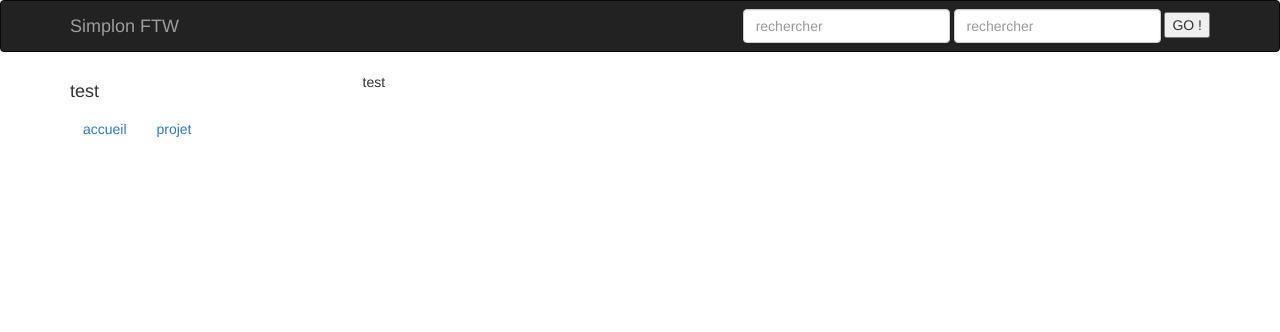
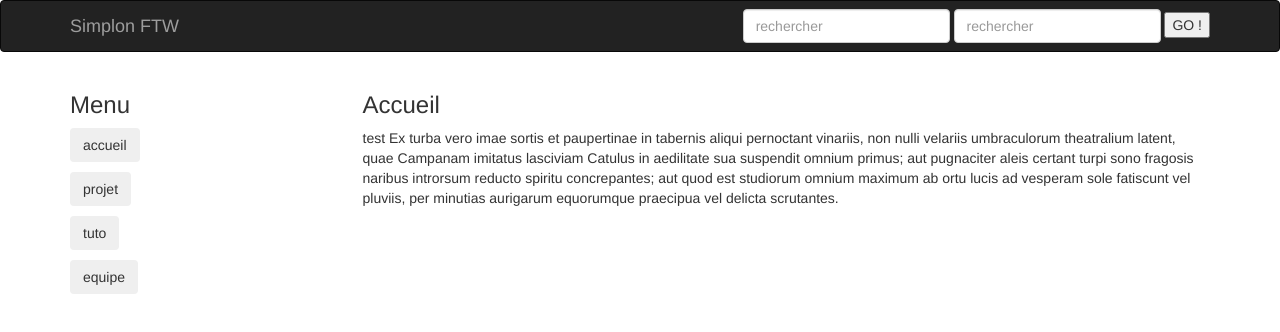
Before and after one commit to YoanDieu/example, a plain HTML site: page index.html in a window 1280 px wide. Drawn offline with Linux system fonts and the light colour scheme.

Commit message:
end of menu and add content

```diff
--- a/index.html
+++ b/index.html
@@ -31,14 +31,17 @@
 			<div class="row">
 				<div class="col-md-3">
 					<nav>
-						<h4> test</h4>
-						<a class="btn"> accueil </a>
-						<a class="btn"> projet </a>
+						<h3>Menu</h3>
+						<p><button class="btn"> accueil </button></p>
+						<p><button class="btn"> projet </button></p>
+						<p><button class="btn"> tuto </button></p>
+						<p><button class="btn"> equipe </button></p>
 					</nav>
 				</div>
 				<div class="col-md-9">
 					<main>
-						<p>test</p>
+						<h3>Accueil</h3>
+						<p>test Ex turba vero imae sortis et paupertinae in tabernis aliqui pernoctant vinariis, non nulli velariis umbraculorum theatralium latent, quae Campanam imitatus lasciviam Catulus in aedilitate sua suspendit omnium primus; aut pugnaciter aleis certant turpi sono fragosis naribus introrsum reducto spiritu concrepantes; aut quod est studiorum omnium maximum ab ortu lucis ad vesperam sole fatiscunt vel pluviis, per minutias aurigarum equorumque praecipua vel delicta scrutantes.</p>
 					</main>
 				</div>
 			</div>
```
